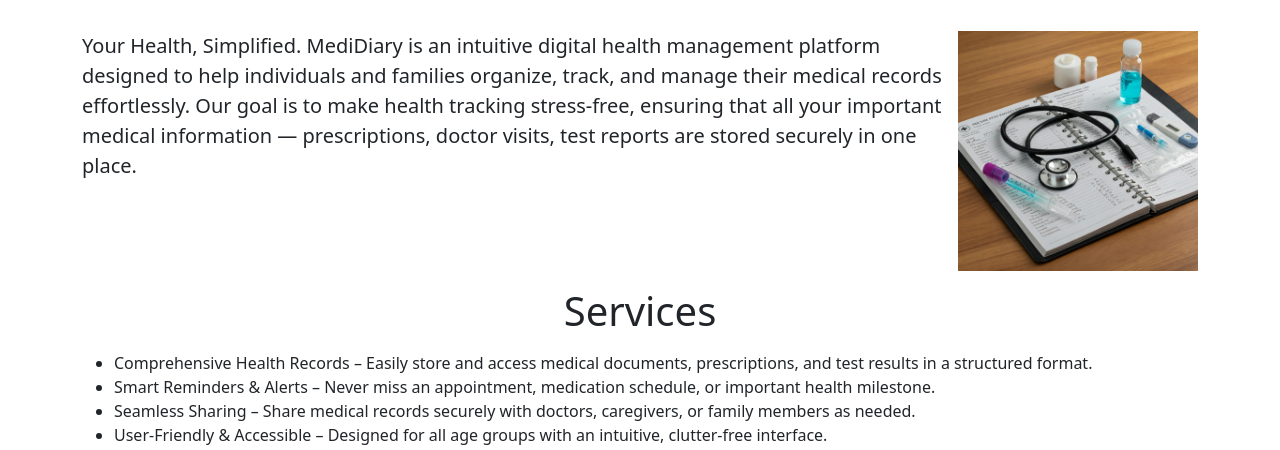
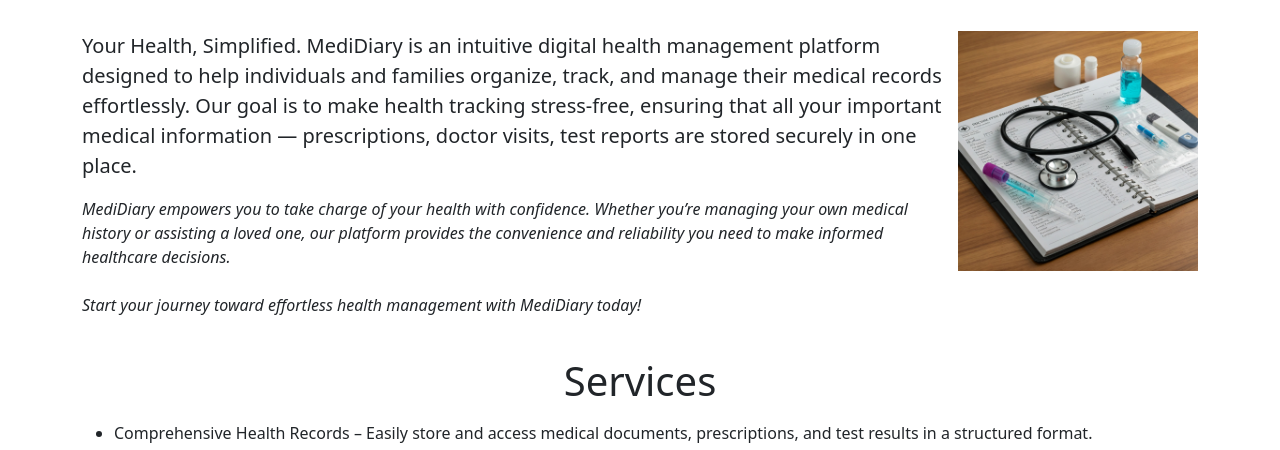
Before and after one commit to madilu-technologies/medidiary.in, a plain HTML site: page index.html in a window 1280 px wide. Shown: the part 649-1099 px from the top of the page. Drawn offline with nearby package versions, Linux system fonts and the light colour scheme.

Commit message:
Added new section

```diff
--- a/index.html
+++ b/index.html
@@ -77,7 +77,14 @@
         MediDiary is an intuitive digital health management platform designed to help individuals and families organize, track, and manage their medical records effortlessly.
         Our goal is to make health tracking stress-free, ensuring that all your important medical information — prescriptions, doctor visits, test reports are stored securely in one place.
       </p>
+      <p><i>
+        MediDiary empowers you to take charge of your health with confidence. Whether you’re managing your own medical history or assisting a loved one,
+        our platform provides the convenience and reliability you need to make informed healthcare decisions.
+        <br/><br/>
+        Start your journey toward effortless health management with MediDiary today!
+      </i></p>
     </div>
+    <br/>
     <div class="container clearfix">
       <p class="h1 text-center">Services</p>
       <p class="lead">
@@ -88,12 +95,14 @@
           <li>User-Friendly & Accessible – Designed for all age groups with an intuitive, clutter-free interface.</li>
         </ul>
       </p>
+      <br/>
       <p class="h1 text-center">Our Commitment</p>
       <p>
         At MediDiary, we believe that health management should be effortless and accessible to everyone. Whether you’re tracking routine check-ups,
         managing a chronic condition, or assisting a loved one, MediDiary provides the tools to stay informed and in control.
       </p>
     </div>
+    <br/>
     <div class="container clearfix">
       <p class="h1 text-center">Contact Us</p>
       <center>
```
